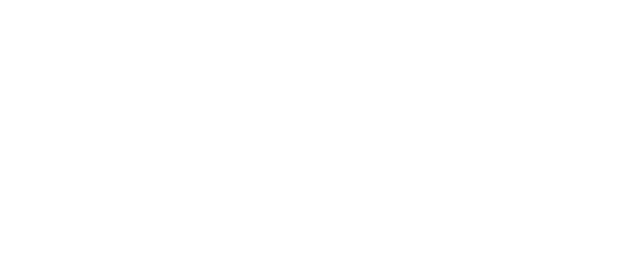
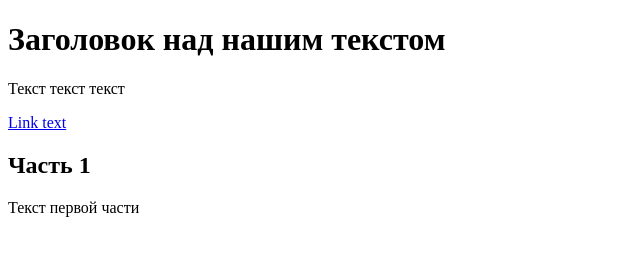
Before and after one commit to mbCreature/git_basics, a plain HTML site: page src/index.html in a window 1280 px wide. Shown: the whole page, without its empty margins (0-640 px from the left). Drawn offline with Linux system fonts and the light colour scheme.

Commit message:
added code to index.html and font-size to styles.css

```diff
--- a/src/index.html
+++ b/src/index.html
@@ -0,0 +1,13 @@
+<!DOCTYPE html>
+<html>
+<head>
+    <title>Название нашего сайта</title>
+</head>
+<body>
+<h1>Заголовок над нашим текстом</h1>
+<p>Текст текст текст</p>
+<a href="#00923q">Link text</a>
+<h2>Часть 1</h2>
+<p>Текст первой части</p>
+</body>
+</html>
--- a/src/styles.css
+++ b/src/styles.css
@@ -1,3 +1,4 @@
 h1{
-  font-weight: normal:
+  font-weight: normal;
+  font-size: 16px;
 }
```
